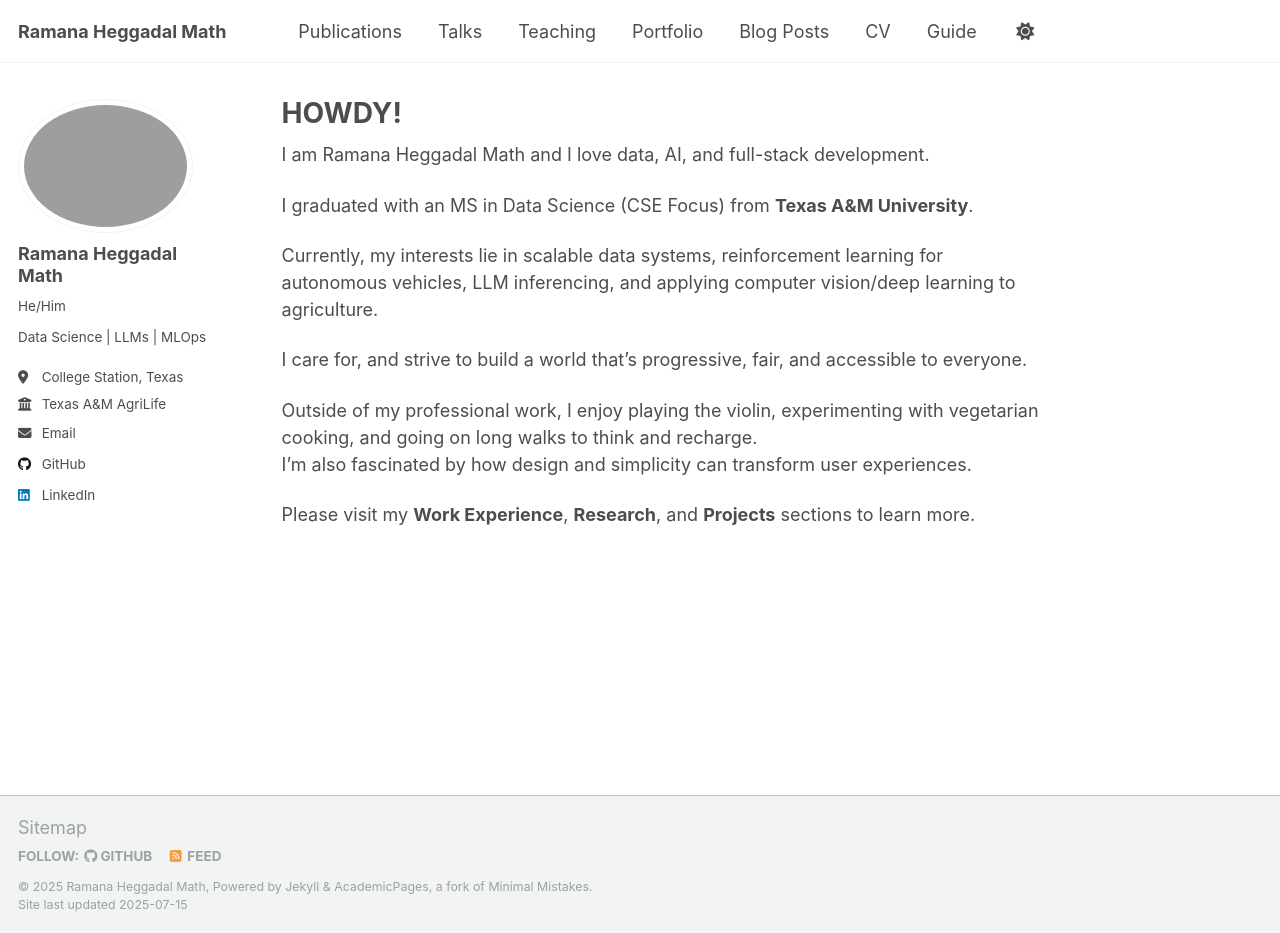
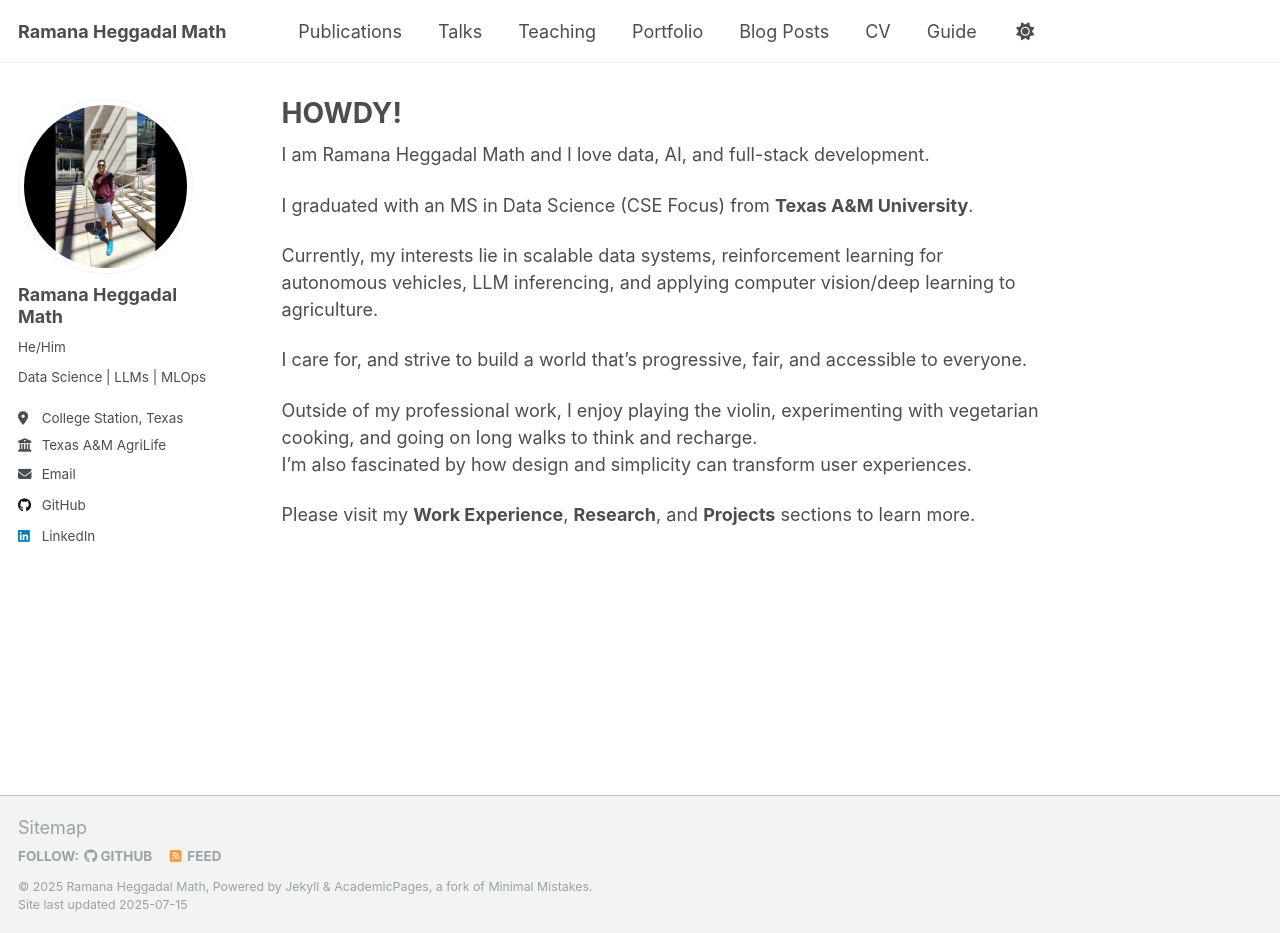
Before and after one commit to ramanahm1/ramanahm1.github.io, a Jekyll site: the page built from _pages/about.md, in a window 1280 px wide and 933 px high. Built offline with Jekyll 4.4.1, drawn with Linux system fonts in a browser that asks for light colours; a script that is not in the unit is left out.

Commit message:
Update _config.yml

```diff
--- a/_config.yml
+++ b/_config.yml
@@ -22,7 +22,7 @@ repository               : "ramanahm1/ramanahm1.github.io"
 #               Additional customization can be done by editing /_includes/author-profile.html
 author:
   # Biographic information
-  avatar           : "ramana_official.jpg"
+  avatar           : "ramana_profile.jpeg"
   name             : "Ramana Heggadal Math"
   pronouns         : "He/Him"
   bio              : "Data Science | LLMs | MLOps"
```
